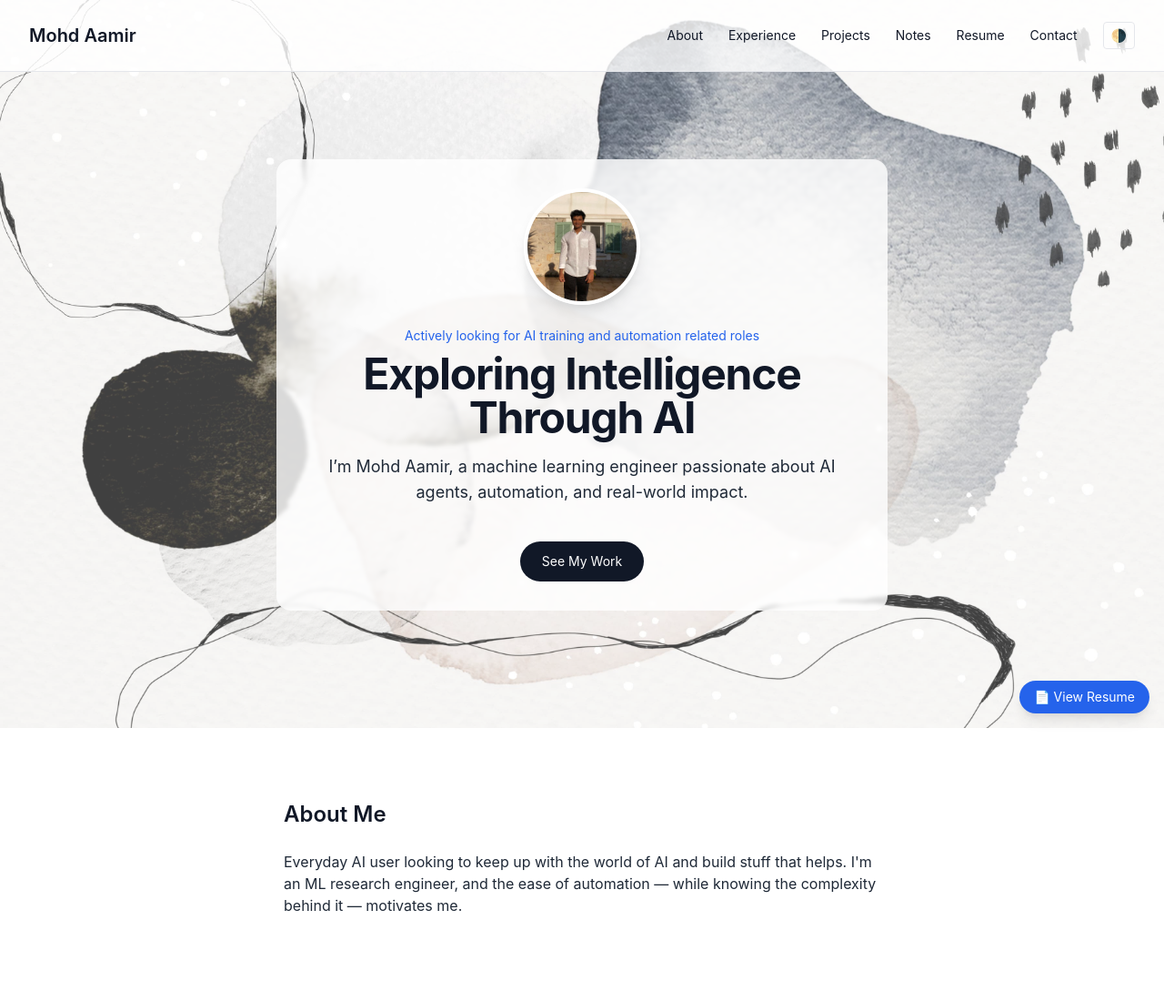
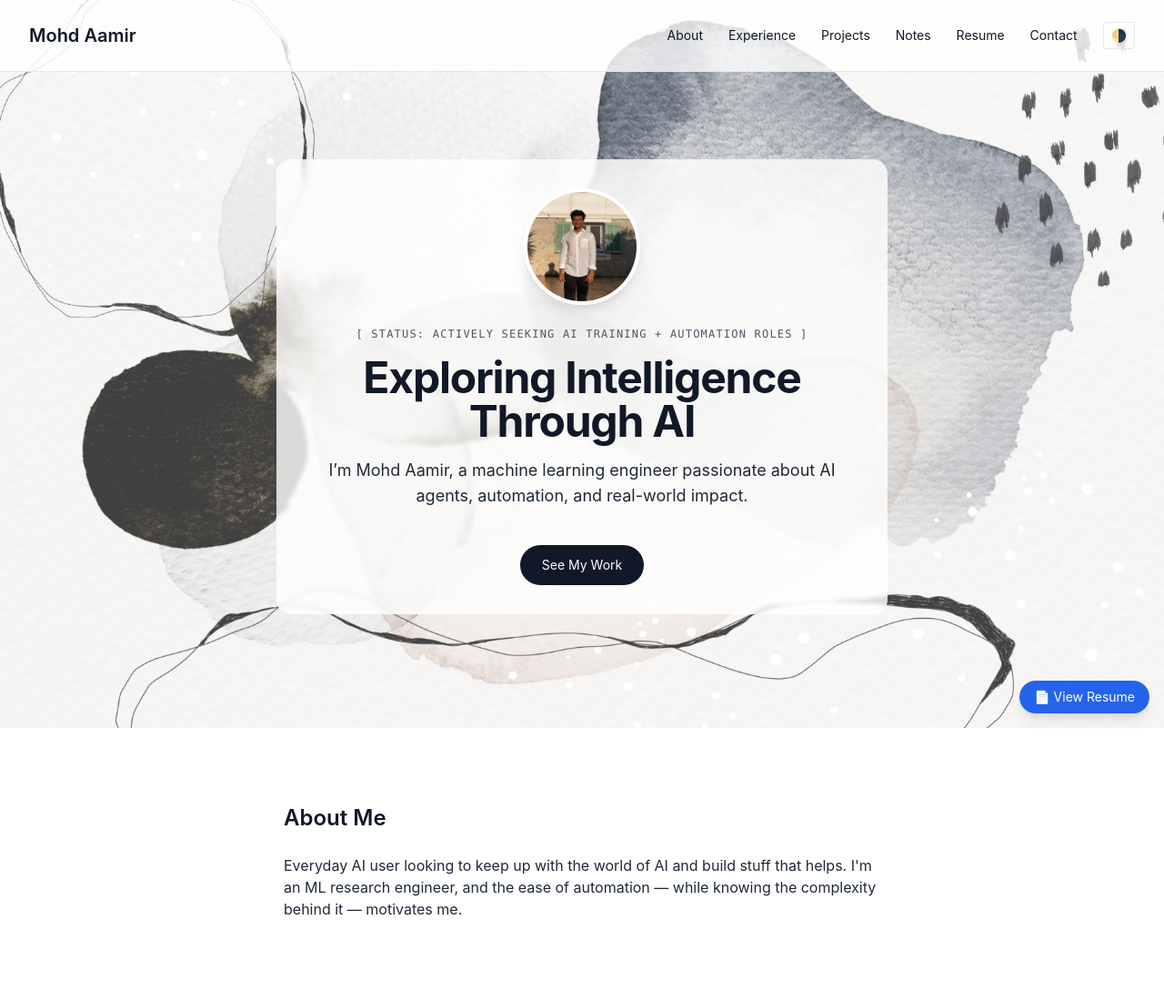
Before and after one commit to tolotolo10/aamir-website, a plain HTML site: page index.html in a window 1280 px wide. Shown: the top 1100 px of the page at 91% size. Drawn offline with nearby package versions, Linux system fonts and the light colour scheme.

Commit message:
Update index.html

```diff
--- a/index.html
+++ b/index.html
@@ -62,7 +62,8 @@
   <section class="text-center px-6 py-24" data-aos="fade-up">
     <div class="max-w-2xl mx-auto frosted">
       <img src="hero.jpg" alt="Mohd Aamir" class="w-32 h-32 rounded-full mx-auto mb-6 shadow-lg object-cover border-4 border-white" />
-      <p class="text-sm text-blue-600 mb-2">Actively looking for AI training and automation related roles</p>
+      <p class="text-xs tracking-widest font-mono text-gray-600 uppercase mb-4">[ status: actively seeking AI training + automation roles ]</p>
+
       <h1 class="text-5xl font-bold tracking-tight mb-4">Exploring Intelligence Through AI</h1>
       <p class="text-lg text-gray-800">I’m Mohd Aamir, a machine learning engineer passionate about AI agents, automation, and real-world impact.</p>
       <a href="#projects" class="mt-10 inline-block bg-gray-900 text-white px-6 py-3 rounded-full text-sm hover:bg-gray-700 transition">See My Work</a>
```
